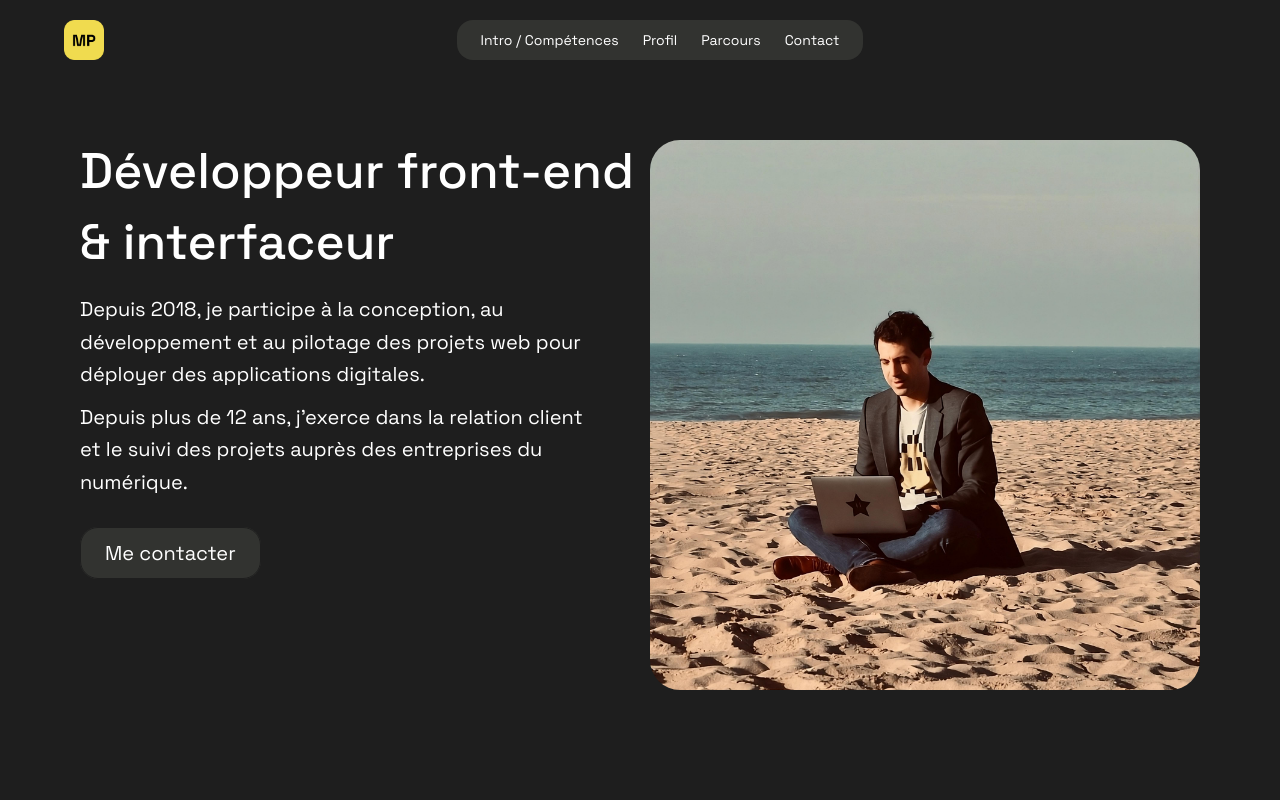
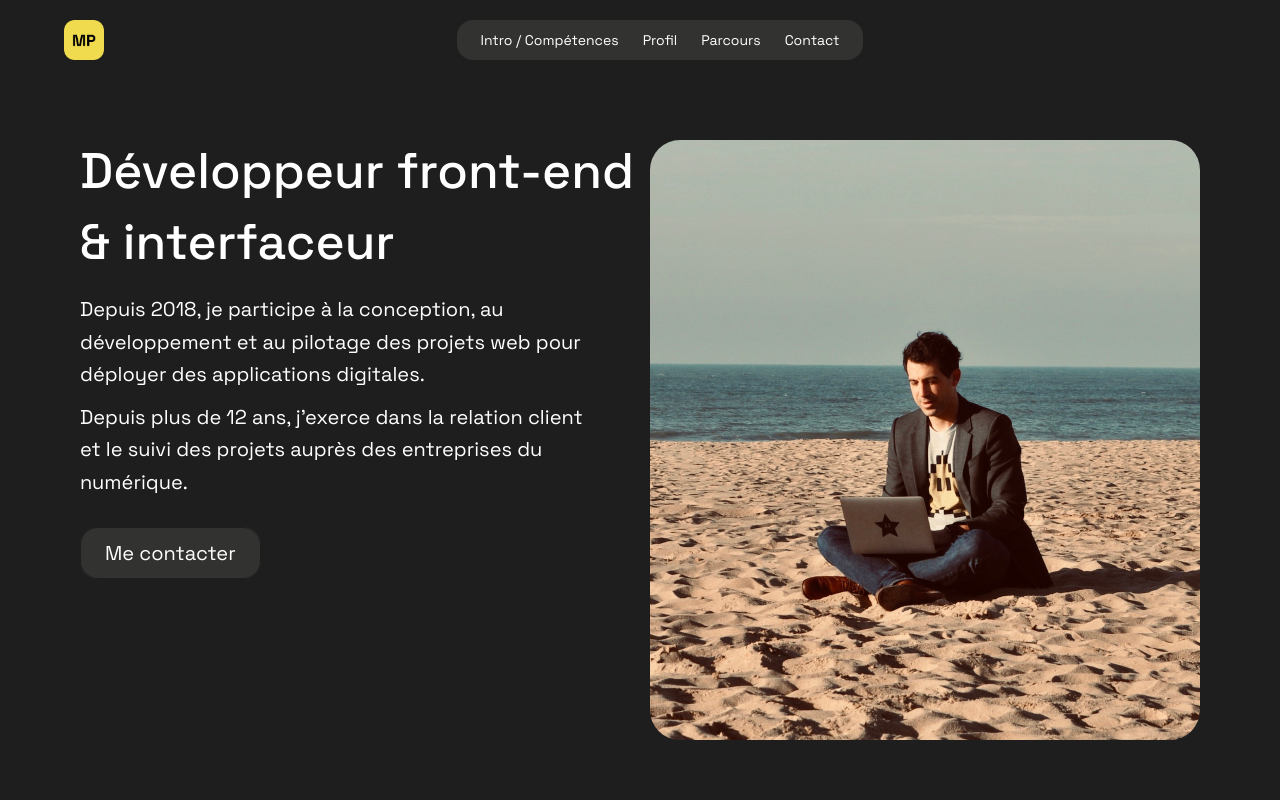
Before and after one commit to Mattplume/front-end-resume, a Next.js app: page / in a window 1280 px wide. Shown: the top 800 px of the page. Built offline with nearby package versions, Linux system fonts and the light colour scheme.

Commit message:
Home picture updates

```diff
--- a/src/components/Skills/IntroSkills.tsx
+++ b/src/components/Skills/IntroSkills.tsx
@@ -8,7 +8,7 @@ const IntroSkills: React.FC<IntroSkillsProps> = ({ imageSrc, altText }) => {
 		<>
 			<SectionContainer
 				backgroundColor="bg-darkerPrimary"
-				sectionPadding="py-[140px] md:py-[140px] pb-0"
+				sectionPadding="pb-0 md:pb-0"
 			>
 				<div className="component-container flex flex-col justify-between lg:flex-row pt-8 md:pt-0">
 					<div className="intro infos-block text-white w-full w-max-[700] mb-10 lg:mb-0">
@@ -33,13 +33,13 @@ const IntroSkills: React.FC<IntroSkillsProps> = ({ imageSrc, altText }) => {
 							<span>Me contacter</span>
 						</Link>
 					</div>
-					<div className="h-[400px] w-full w-max-[550px] md:h-[550px] flex justify-end">
+					<div className="h-[400px] w-full w-max-[550px] md:h-[600px] flex justify-end">
 						<Image
 							src={imageSrc}
 							alt={altText}
 							width={0}
 							height={550}
-							className="w-full h-full md:max-h-[550px] md:h-full lg:max-w-[550px] object-cover rounded-[30px]"
+							className="w-full h-full md:max-h-[600px] md:h-full lg:max-w-[550px] object-cover rounded-[30px]"
 						/>
 					</div>
 				</div>
--- a/src/pages/index.tsx
+++ b/src/pages/index.tsx
@@ -9,7 +9,7 @@ const Home: React.FC = () => {
 	return (
 		<div className="flex-col items-center justify-center">
 			<IntroSkills
-				imageSrc="/images/instabeachsquarred.jpg"
+				imageSrc="/images/instabeach.jpg"
 				altText="Matthieu Petit à la plage"
 			/>
 			<SectionContainer backgroundColor="bg-darkerPrimary">
```
Also changed, not shown: public/images/instabeach.jpg (added).
